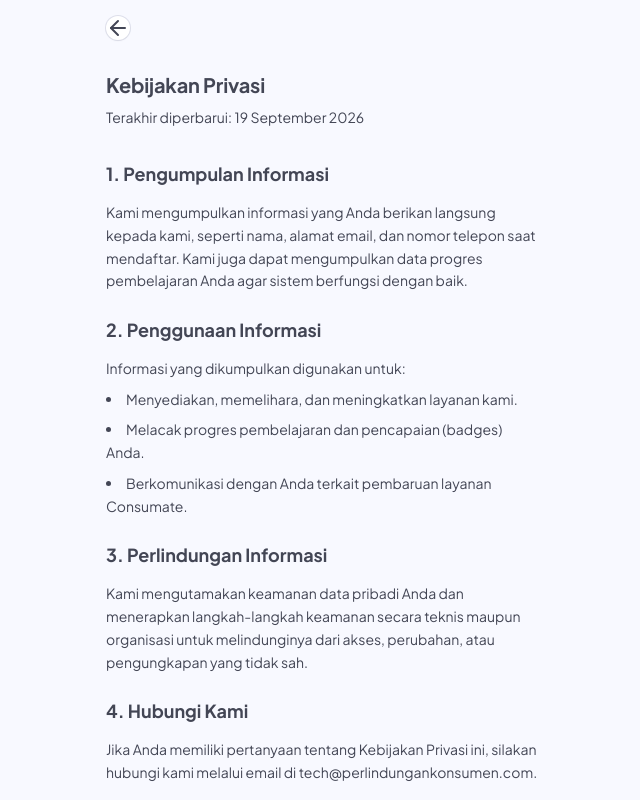
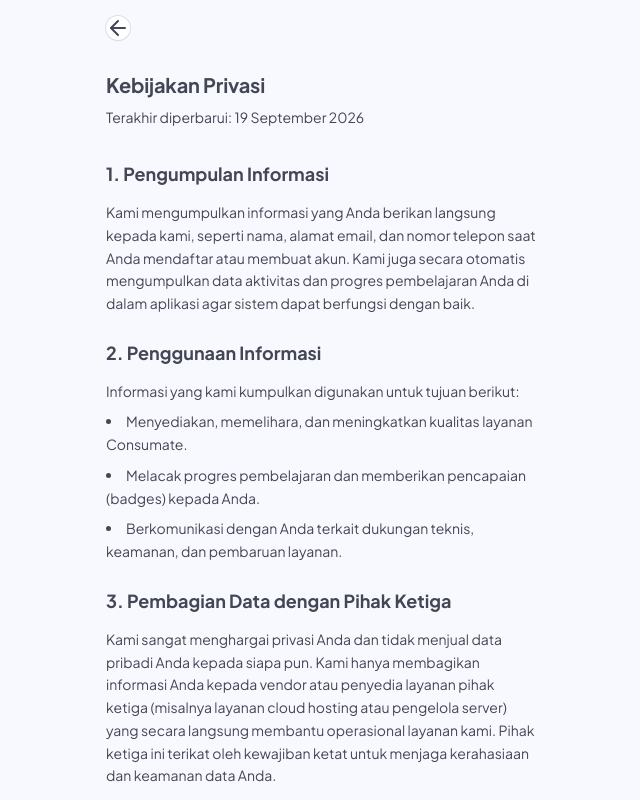
Before and after one commit to JELI-Consumate/frontend-web, a React (Vite) app: page /privacy-policy in a window 1280 px wide. Both pictures are taken after a click on the button "Mulai". Shown: the top 800 px of the page, without its empty margins (318-958 px from the left). Built offline with nearby package versions, Linux system fonts and the light colour scheme; no server answers.

Commit message:
docs(ui): update privacy policy content

```diff
--- a/src/features/main/pages/PrivacyPolicyScreen.tsx
+++ b/src/features/main/pages/PrivacyPolicyScreen.tsx
@@ -29,9 +29,7 @@ export function PrivacyPolicyScreen() {
               1. Pengumpulan Informasi
             </h2>
             <p className="leading-relaxed">
-              Kami mengumpulkan informasi yang Anda berikan langsung kepada kami,
-              seperti nama, alamat email, dan nomor telepon saat mendaftar. Kami juga
-              dapat mengumpulkan data progres pembelajaran Anda agar sistem berfungsi dengan baik.
+              Kami mengumpulkan informasi yang Anda berikan langsung kepada kami, seperti nama, alamat email, dan nomor telepon saat Anda mendaftar atau membuat akun. Kami juga secara otomatis mengumpulkan data aktivitas dan progres pembelajaran Anda di dalam aplikasi agar sistem dapat berfungsi dengan baik.
             </p>
           </section>
 
@@ -40,33 +38,83 @@ export function PrivacyPolicyScreen() {
               2. Penggunaan Informasi
             </h2>
             <p className="leading-relaxed mb-xs">
-              Informasi yang dikumpulkan digunakan untuk:
+              Informasi yang kami kumpulkan digunakan untuk tujuan berikut:
             </p>
             <ul className="list-inside list-disc space-y-xs leading-relaxed">
-              <li>Menyediakan, memelihara, dan meningkatkan layanan kami.</li>
-              <li>Melacak progres pembelajaran dan pencapaian (badges) Anda.</li>
-              <li>Berkomunikasi dengan Anda terkait pembaruan layanan Consumate.</li>
+              <li>Menyediakan, memelihara, dan meningkatkan kualitas layanan Consumate.</li>
+              <li>Melacak progres pembelajaran dan memberikan pencapaian (badges) kepada Anda.</li>
+              <li>Berkomunikasi dengan Anda terkait dukungan teknis, keamanan, dan pembaruan layanan.</li>
             </ul>
           </section>
 
           <section>
             <h2 className="mb-sm text-title-lg font-bold text-content-primary">
-              3. Perlindungan Informasi
+              3. Pembagian Data dengan Pihak Ketiga
             </h2>
             <p className="leading-relaxed">
-              Kami mengutamakan keamanan data pribadi Anda dan menerapkan langkah-langkah
-              keamanan secara teknis maupun organisasi untuk melindunginya dari akses,
-              perubahan, atau pengungkapan yang tidak sah.
+              Kami sangat menghargai privasi Anda dan tidak menjual data pribadi Anda kepada siapa pun. Kami hanya membagikan informasi Anda kepada vendor atau penyedia layanan pihak ketiga (misalnya layanan cloud hosting atau pengelola server) yang secara langsung membantu operasional layanan kami. Pihak ketiga ini terikat oleh kewajiban ketat untuk menjaga kerahasiaan dan keamanan data Anda.
             </p>
           </section>
 
           <section>
             <h2 className="mb-sm text-title-lg font-bold text-content-primary">
-              4. Hubungi Kami
+              4. Masa Penyimpanan Data
             </h2>
             <p className="leading-relaxed">
-              Jika Anda memiliki pertanyaan tentang Kebijakan Privasi ini, silakan
-              hubungi kami melalui email di tech@perlindungankonsumen.com.
+              Data pribadi Anda akan kami simpan selama akun Anda aktif atau selama diperlukan untuk menyediakan layanan kepada Anda. Apabila Anda memutuskan untuk berhenti menggunakan layanan dan menghapus akun, kami akan menghapus atau menganonimkan data pribadi Anda dari sistem kami sesuai dengan peraturan perundang-undangan yang berlaku.
+            </p>
+          </section>
+
+          <section>
+            <h2 className="mb-sm text-title-lg font-bold text-content-primary">
+              5. Perlindungan Informasi
+            </h2>
+            <p className="leading-relaxed">
+              Kami mengutamakan keamanan data pribadi Anda. Kami menerapkan langkah-langkah keamanan secara teknis maupun organisasi yang wajar untuk melindungi data Anda dari akses, perubahan, kehilangan, atau pengungkapan yang tidak sah oleh pihak yang tidak bertanggung jawab.
+            </p>
+          </section>
+
+          <section>
+            <h2 className="mb-sm text-title-lg font-bold text-content-primary">
+              6. Penggunaan Cookies dan Teknologi Pelacakan
+            </h2>
+            <p className="leading-relaxed">
+              Kami mungkin menggunakan cookies atau teknologi serupa untuk mengenali sesi login Anda, mengingat preferensi Anda, dan meningkatkan pengalaman penggunaan aplikasi. Anda dapat mengatur atau menolak cookies melalui pengaturan perangkat atau browser Anda.
+            </p>
+          </section>
+
+          <section>
+            <h2 className="mb-sm text-title-lg font-bold text-content-primary">
+              7. Hak Anda atas Data Pribadi
+            </h2>
+            <p className="leading-relaxed mb-xs">
+              Anda memiliki kendali penuh atas data pribadi Anda. Anda berhak untuk:
+            </p>
+            <ul className="list-inside list-disc space-y-xs leading-relaxed">
+              <li>Mengakses dan melihat data pribadi yang kami simpan tentang Anda.</li>
+              <li>Memperbarui atau mengoreksi data yang tidak akurat.</li>
+              <li>Meminta penghapusan data pribadi Anda atau menghapus akun Anda secara permanen.</li>
+            </ul>
+            <p className="mt-xs leading-relaxed">
+              Permintaan terkait hak ini dapat dilakukan melalui menu pengaturan di dalam aplikasi atau dengan menghubungi kami secara langsung.
+            </p>
+          </section>
+
+          <section>
+            <h2 className="mb-sm text-title-lg font-bold text-content-primary">
+              8. Perubahan pada Kebijakan Privasi
+            </h2>
+            <p className="leading-relaxed">
+              Kami dapat memperbarui Kebijakan Privasi ini dari waktu ke waktu untuk menyesuaikan dengan layanan kami atau peraturan hukum yang baru. Jika terdapat perubahan yang signifikan, kami akan memberikan pemberitahuan kepada Anda melalui aplikasi atau email sebelum pembaruan tersebut diberlakukan.
+            </p>
+          </section>
+
+          <section>
+            <h2 className="mb-sm text-title-lg font-bold text-content-primary">
+              9. Hubungi Kami
+            </h2>
+            <p className="leading-relaxed">
+              Jika Anda memiliki pertanyaan, masukan, atau ingin menggunakan hak Anda terkait Kebijakan Privasi ini, silakan hubungi kami melalui email di: consumate.id@gmail.com.
             </p>
           </section>
         </div>
```
